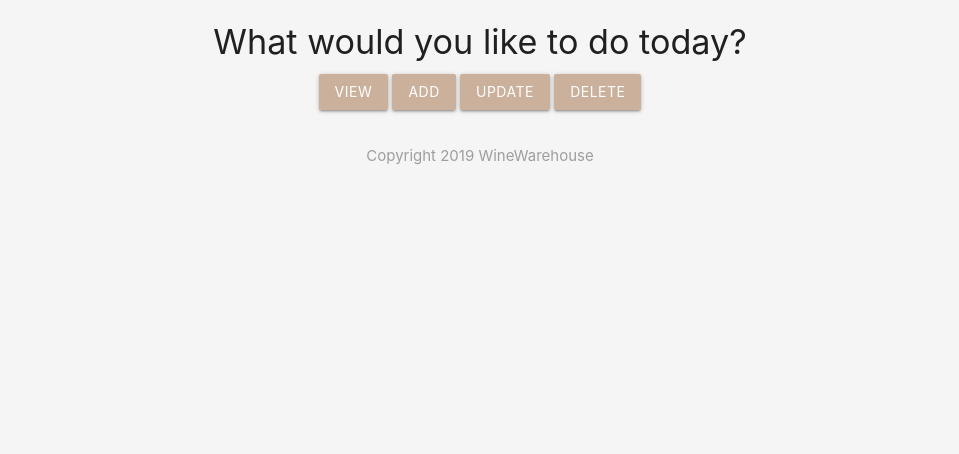
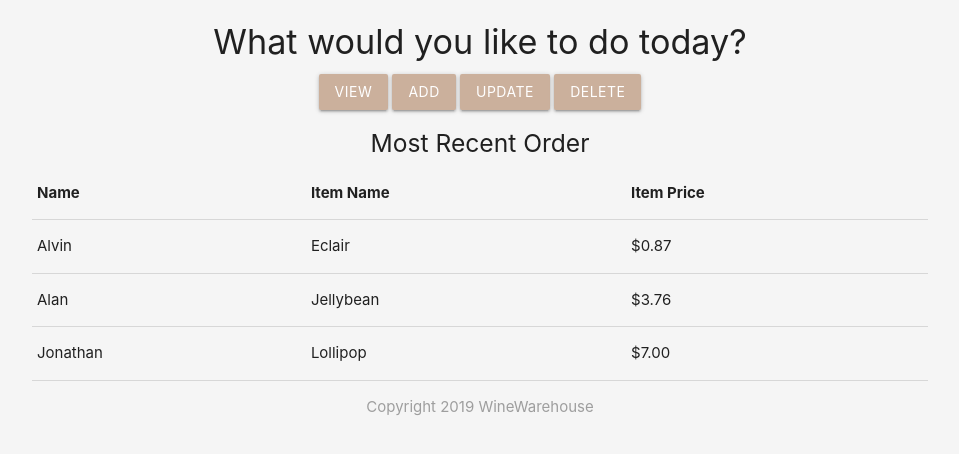
Before and after one commit to HryChg/WineWarehoue, a PHP site: page /ShippingManagerUI/index.php in a window 1280 px wide. Shown: the part 64-518 px from the top of the page, without its empty margins (160-1119 px from the left). Run offline with PHP 8.4, Linux system fonts and the light colour scheme.

Commit message:
added a table for ShippingManager UI

```diff
--- a/ShippingManagerUI/index.php
+++ b/ShippingManagerUI/index.php
@@ -38,15 +38,49 @@
     </div>
 </nav>
 
-<section>
-    <h4 class="center">What would you like to do today?</h4>
+<!--OPTIONS-->
+<section class="center">
+    <h4 >What would you like to do today?</h4>
+    <div class="row">
+        <a href="#" class="waves-effect waves-light btn brand">view</a>
+        <a href="#" class="waves-effect waves-light btn brand">add</a>
+        <a href="#" class="waves-effect waves-light btn brand">update</a>
+        <a href="#" class="waves-effect waves-light btn brand">delete</a>
+    </div>
+</section>
 
-    <div class="row center ">
-        <a class="waves-effect waves-light btn brand">view</a>
-        <a class="waves-effect waves-light btn brand">add</a>
-        <a class="waves-effect waves-light btn brand">update</a>
-        <a class="waves-effect waves-light btn brand">delete</a>
+<!--View of All Orders-->
+<section class="center">
+    <h5>Most Recent Order</h5>
 
+    <div class="container">
+        <table>
+            <thead>
+            <tr>
+                <th>Name</th>
+                <th>Item Name</th>
+                <th>Item Price</th>
+            </tr>
+            </thead>
+
+            <tbody>
+            <tr>
+                <td>Alvin</td>
+                <td>Eclair</td>
+                <td>$0.87</td>
+            </tr>
+            <tr>
+                <td>Alan</td>
+                <td>Jellybean</td>
+                <td>$3.76</td>
+            </tr>
+            <tr>
+                <td>Jonathan</td>
+                <td>Lollipop</td>
+                <td>$7.00</td>
+            </tr>
+            </tbody>
+        </table>
     </div>
 
 
```
